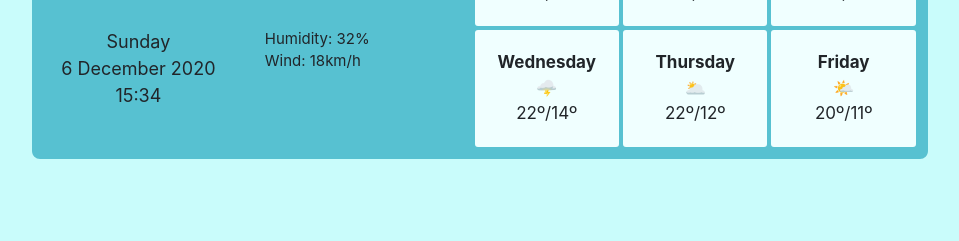
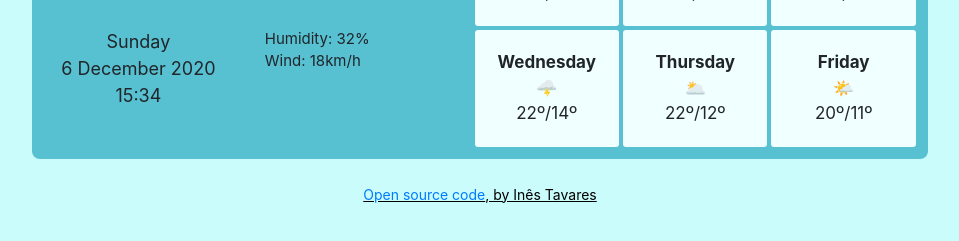
Before and after one commit to InesGTavares/SheCodes-Workshop, a plain HTML site: page index.html in a window 1280 px wide. Shown: the part 355-596 px from the top of the page, without its empty margins (160-1119 px from the left). Drawn offline with nearby package versions, Linux system fonts and the light colour scheme.

Commit message:
Link to open source repository

```diff
--- a/index.html
+++ b/index.html
@@ -10,6 +10,7 @@
     <link rel="stylesheet" href="src/style.css">
     </head>
 <body>
+    <div>
     <div class="container">
         <div class="city">
             <form id="search-form">
@@ -76,6 +77,9 @@
                 </div>
         </div>
     </div>
+</div>
+<p class="gitHub"><a href="https://github.com/InesGTavares/SheCodes-Workshop">
+    Open source code</a>, by Inês Tavares</p>
 <script src="src/script.js"></script>
 </body>
 </html>
--- a/src/style.css
+++ b/src/style.css
@@ -62,3 +62,10 @@ body {
   border-radius: 5px;
   font-size: 15px;
 }
+
+.gitHub {
+  color: black;
+  text-align: center;
+  text-decoration: underline;
+  font-size: 14px;
+}
```
